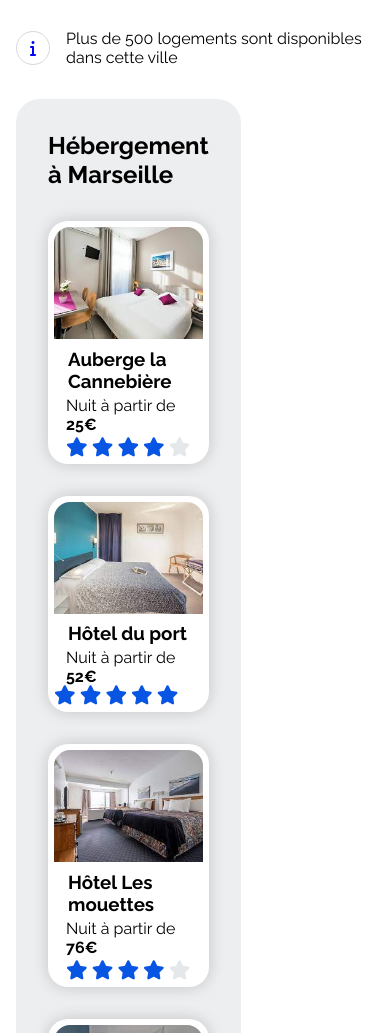
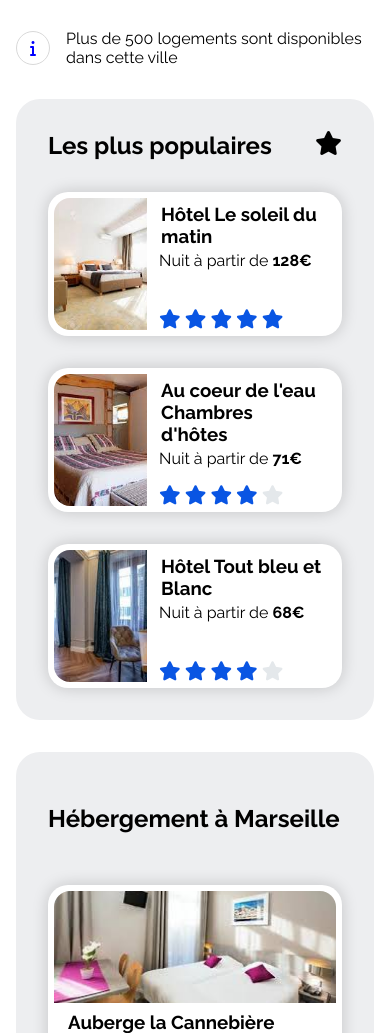
Before and after one commit to ndoubayo/Booki, a plain HTML site: page index.html in a window 390 px wide. Shown: the part 661-1694 px from the top of the page. Drawn offline with Linux system fonts and the light colour scheme.

Commit message:
Optimisation Suplementaire

```diff
--- a/Styles/style3.css
+++ b/Styles/style3.css
@@ -169,7 +169,6 @@ a {
   border-radius: 1.5em;
   padding: 2em;
 }
-
                         /* Espace et zone de recherche terminé*/
 
 /*manipulation hébergements à Marseille*/
@@ -182,14 +181,13 @@ a {
   display: grid;
   column-gap: 2em;
   row-gap: 2em;
-  margin-bottom: 1rem;
 }
 
 .entete_Hebergement{
   grid-column: 1/-1;
 }
 .menu_titre_Hebergement {
-  margin: 0;
+  margin: 1;
 }
 .article_Hebergement {
   background-color: white;
@@ -367,15 +365,15 @@ a {
 }
 /*Formulaire et filtres FIN*/
 @media (max-width: 1440px){
-  .Hebergements{
+  .Hebergement{
     grid-template-columns: 1fr;
-    row-gap: 2em;
+    row-gap: 2rem;
   }
   .aside_Hebergements_populaires  {
     grid-template-columns: repeat(3, 1fr);
-    grid-template-rows: auto 10em;
-    column-gap: 2em;
-    grid-column-start: 1;
+    grid-template-rows: auto 10rem;
+    column-gap: 2rem;
+    grid-row-start: 1;
   }
   .titres_Hebergements_populaires {
     grid-column: 1/-1;
@@ -390,16 +388,12 @@ a {
   .menuHebergement  {
     grid-template-columns: 1fr 1fr;
   }
- }
-@media (max-width: 1000px){
-  .Hebergements{
-    display: flex;
-    flex-direction: row;
-    justify-content: space-around;
+}
+
+@media (max-width: 650px) {
+  .menuHebergement {
+    grid-template-columns: 1fr;
   }
-}
-@media (max-width: 650px) {
-
 }
 @media (max-width: 1000px) {
    .aside_Hebergements_populaires {
```
